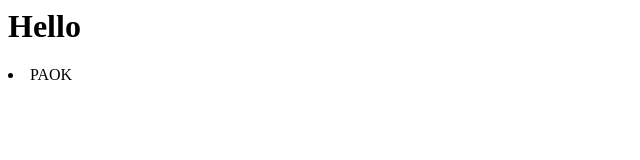
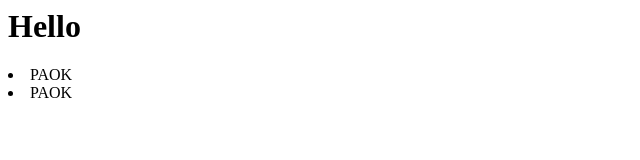
Before and after one commit to xrtmns/WebPage, a plain HTML site: page index.html in a window 1280 px wide. Shown: the full height of the page, 0-640 px from the left. Drawn offline with Linux system fonts and the light colour scheme.

Commit message:
2nd comment

```diff
--- a/index.html
+++ b/index.html
@@ -3,5 +3,6 @@
 
   <h1> Hello</h1>
   <li>PAOK</li>
+  <li>PAOK</li>
 </body>
 </html>
```
